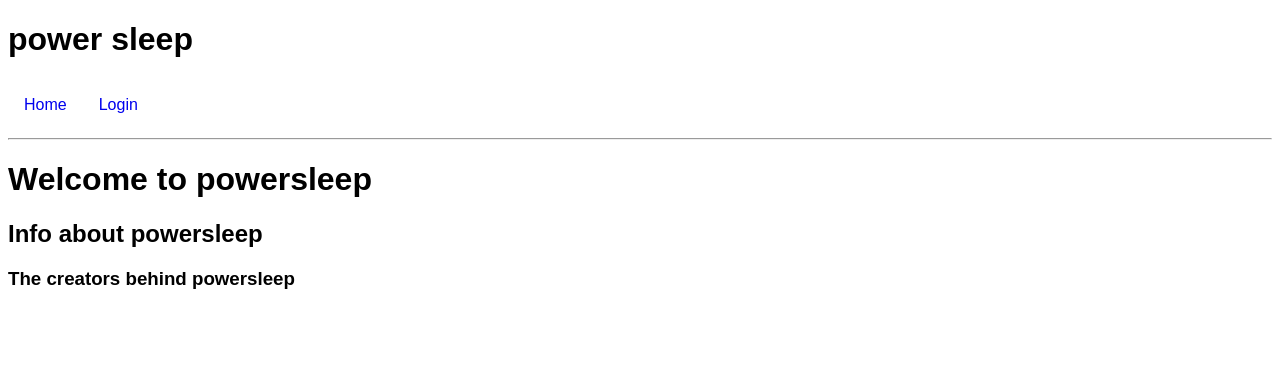
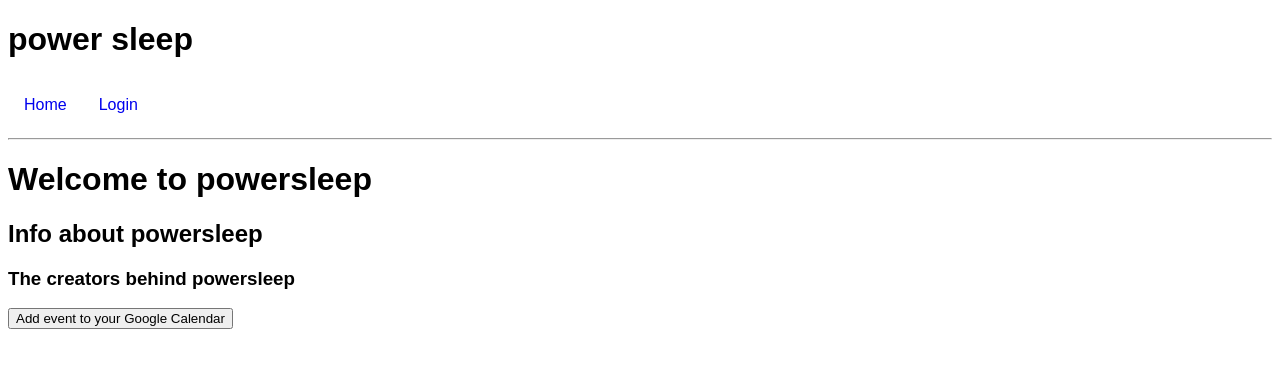
Before and after one commit to WomenInPower/spaceAppsChallenge, a React app: page / in a window 1280 px wide. Built offline with nearby package versions, Linux system fonts and the light colour scheme; no server answers.

Commit message:
FEAT: google calendar API integration

```diff
--- a/client/app.js
+++ b/client/app.js
@@ -4,10 +4,81 @@ import {Navbar} from './components'
 import Routes from './routes'
 
 const App = () => {
+  // Google Calendar API
+
+  // Initializing all of the variables
+  const gapi = window.gapi
+  const CLIENT_ID = process.env.GOOGLE_CALENDAR_CLIENT_ID
+  const API_KEY = process.env.GOOGLE_CALENDAR_API_KEY
+  console.log('process.env keys: ' + Object.keys(process.env))
+
+  // Array of API discovery doc URLs for APIs used by the quickstart
+  const DISCOVERY_DOCS = [
+    'https://www.googleapis.com/discovery/v1/apis/calendar/v3/rest',
+  ]
+  // Authorization scopes required by the API; multiple scopes can be included, separated by spaces.
+  const SCOPES = 'https://www.googleapis.com/auth/calendar.readonly'
+
+  // function that handles whenever we click on a "add event to my calendar" type of button
+  const handleClick = async () => {
+    gapi.load('client:auth2', async () => {
+      console.log('loaded client')
+      console.log('clientID: ', CLIENT_ID) // -> checks
+      console.log('API key, ', API_KEY)
+      console.log('scopes: ', SCOPES) // -> checks
+
+      gapi.client.init({
+        apiKey: API_KEY,
+        clientId: CLIENT_ID,
+        discoveryDocs: DISCOVERY_DOCS,
+        scope: SCOPES,
+      })
+
+      gapi.client.load('calendar', 'v3', () =>
+        console.log('loaded the calendar API')
+      )
+
+      await gapi.auth2.getAuthInstance().signIn()
+
+      const event = {
+        summary: 'Google I/O 2015',
+        location: '800 Howard St., San Francisco, CA 94103',
+        description: "A chance to hear more about Google's developer products.",
+        start: {
+          dateTime: '2020-10-03T09:00:00-07:00',
+          timeZone: 'America/Los_Angeles',
+        },
+        end: {
+          dateTime: '2020-10-03T17:00:00-07:00',
+          timeZone: 'America/Los_Angeles',
+        },
+        recurrence: ['RRULE:FREQ=DAILY;COUNT=2'],
+        attendees: [{email: 'lpage@example.com'}, {email: 'sbrin@example.com'}],
+        reminders: {
+          useDefault: false,
+          overrides: [
+            {method: 'email', minutes: 24 * 60},
+            {method: 'popup', minutes: 10},
+          ],
+        },
+      }
+
+      const request = gapi.client.calendar.events.insert({
+        calendarId: 'primary',
+        resource: event,
+      })
+
+      request.execute((event) => {
+        window.open(event.htmlLink)
+      })
+    })
+  }
+
   return (
     <div>
       <Navbar />
       <Routes />
+      <button onClick={handleClick}> Add event to your Google Calendar</button>
     </div>
   )
 }
--- a/package.json
+++ b/package.json
@@ -44,6 +44,7 @@
     "axios": "^0.19.2",
     "compression": "^1.7.4",
     "connect-session-sequelize": "^7.0.1",
+    "dotenv": "^8.2.0",
     "express": "^4.17.1",
     "express-session": "^1.17.1",
     "history": "^5.0.0",
--- a/public/index.html
+++ b/public/index.html
@@ -7,8 +7,9 @@
     <title>powersleep</title>
     <link rel="stylesheet" href="/style.css" />
     <script defer src="/bundle.js"></script>
+    <script async defer src="https://apis.google.com/js/api.js" type="text/javascript"> </script>
   </head>
   <body>
     <div id="app"></div>
   </body>
-</html>
+</html
--- a/webpack.config.js
+++ b/webpack.config.js
@@ -1,29 +1,41 @@
+const webpack = require('webpack')
+const dotenv = require('dotenv')
+
 const isDev = process.env.NODE_ENV === 'development'
+
+// Be able to use dotenv for Frontend env variables (e.g. secrets)
+// https://medium.com/@trekinbami/using-environment-variables-in-react-6b0a99d83cf5
+const env = dotenv.config().parsed
+const envKeys = Object.keys(env).reduce((prev, next) => {
+  prev[`process.env.${next}`] = JSON.stringify(env[next])
+  return prev
+}, {})
 
 module.exports = {
   mode: isDev ? 'development' : 'production',
   entry: [
     '@babel/polyfill', // enables async-await
-    './client/index.js'
+    './client/index.js',
   ],
   output: {
     path: __dirname,
-    filename: './public/bundle.js'
+    filename: './public/bundle.js',
   },
   resolve: {
-    extensions: ['.js', '.jsx']
+    extensions: ['.js', '.jsx'],
   },
   devtool: 'source-map',
   watchOptions: {
-    ignored: /node_modules/
+    ignored: /node_modules/,
   },
   module: {
     rules: [
       {
         test: /\.jsx?$/,
         exclude: /node_modules/,
-        loader: 'babel-loader'
-      }
-    ]
-  }
+        loader: 'babel-loader',
+      },
+    ],
+  },
+  plugins: [new webpack.DefinePlugin(envKeys)],
 }
```
